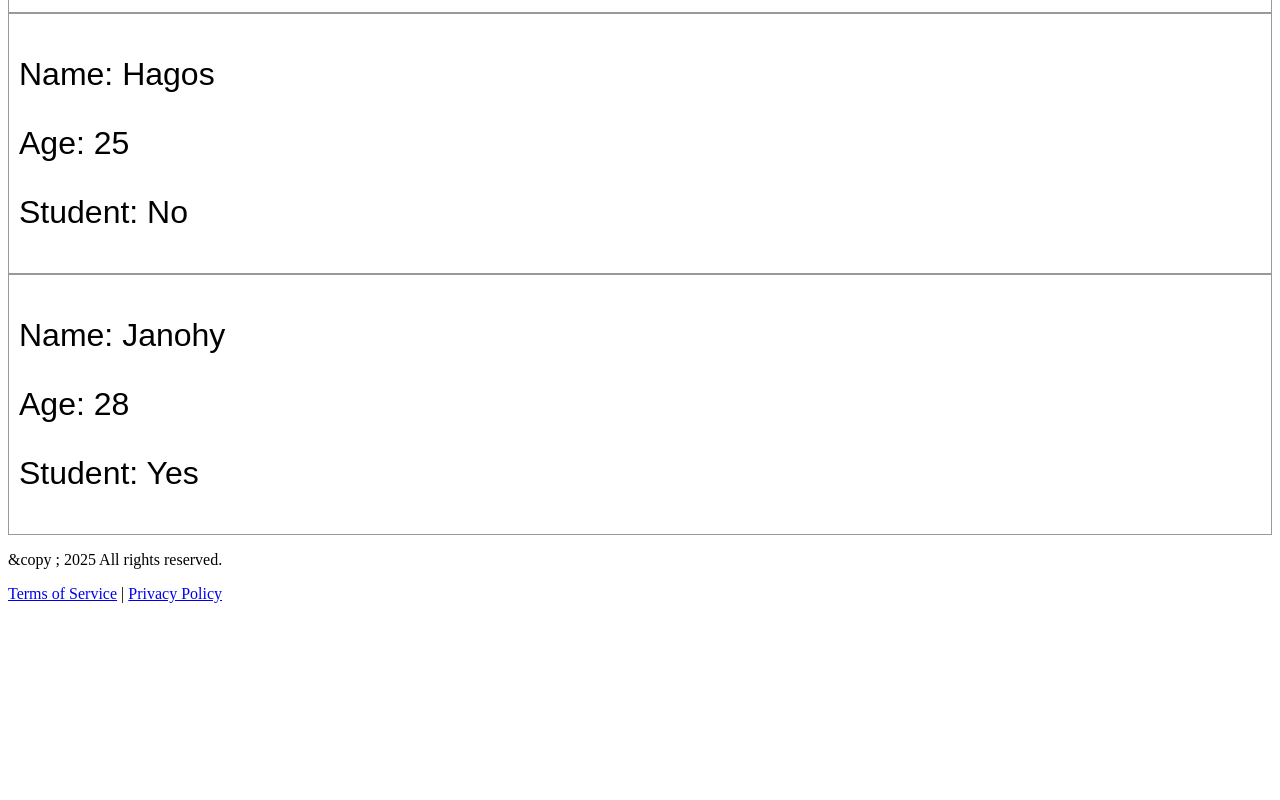
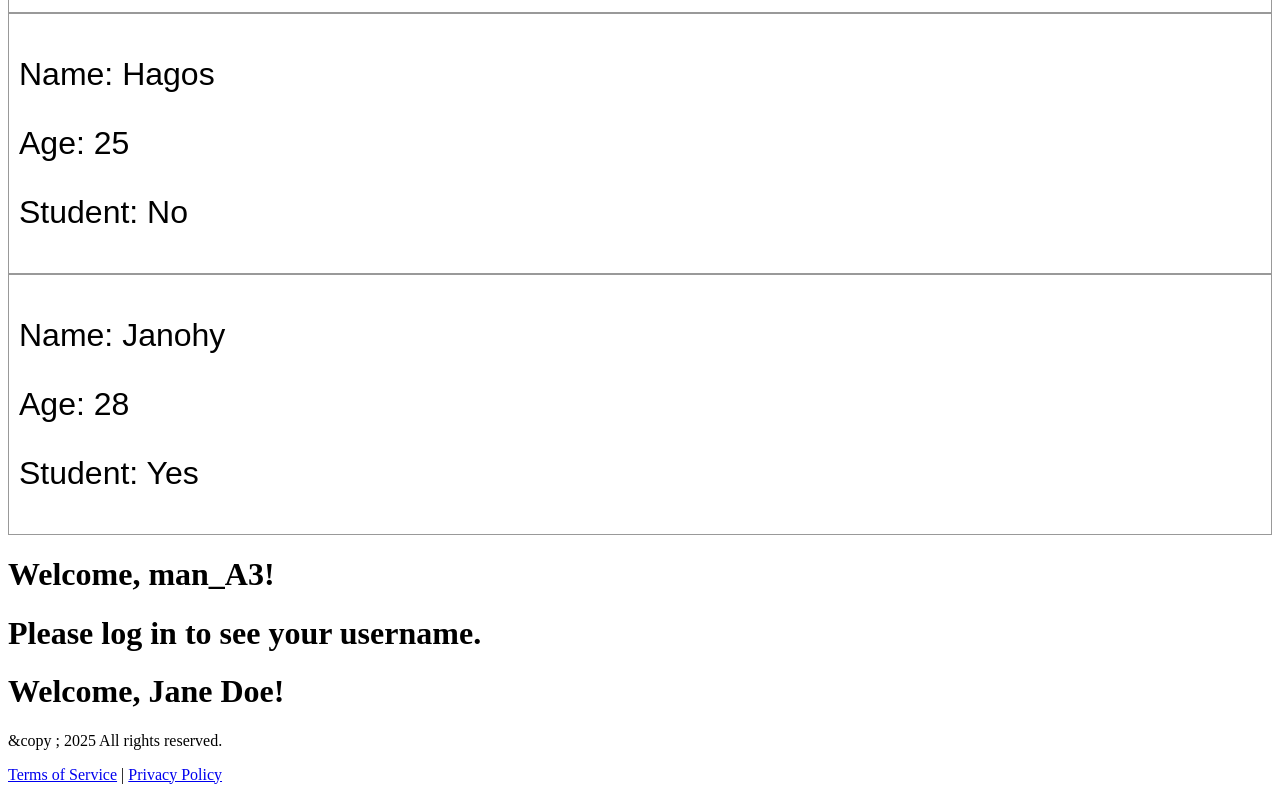
Before and after one commit to Tsigabuwalker/Learning-React-js, a React (Vite) app: page / in a window 1280 px wide. Shown: the part 893-1693 px from the top of the page. Before the commit the page ends 1512 px from the top, so only its background shows below. Built offline with nearby package versions, Linux system fonts and the light colour scheme.

Commit message:
additonal props

```diff
--- a/src/App.jsx
+++ b/src/App.jsx
@@ -4,6 +4,7 @@ import Food from "./Food.jsx";
 import Card from "./Card.jsx";
 import Button from "./Button.jsx";
 import Students from "./Students.jsx";
+import UserGreeting from "./UserGreeting.jsx";
 function App() {
   return(
     <div>
@@ -17,6 +18,9 @@ function App() {
 <Students name="John Doe" age={30} isStudent={true} />
 <Students name="Hagos" age={25} isStudent={false} />
 <Students name="Janohy" age={28} isStudent={true} />
+<UserGreeting isLoggedIn={true} username="man_A3" />
+<UserGreeting isLoggedIn={false} username="Batasha_Sn" />
+<UserGreeting isLoggedIn={true} username="Jane Doe" />
 
 <Footer />
 
--- /dev/null
+++ b/src/UserGreeting.jsx
@@ -0,0 +1,14 @@
+// Define the isLoggedIn function
+function isLoggedIn(props) {
+    return props.isLoggedIn; // Assuming this prop indicates login status
+}
+
+function UserGreeting(props) {
+    if (isLoggedIn(props)) {
+        return <h1>Welcome, {props.username}!</h1>;
+    } else {
+        return <h1>Please log in to see your username.</h1>; // Handling the else case
+    }
+}
+
+export default UserGreeting;
```
